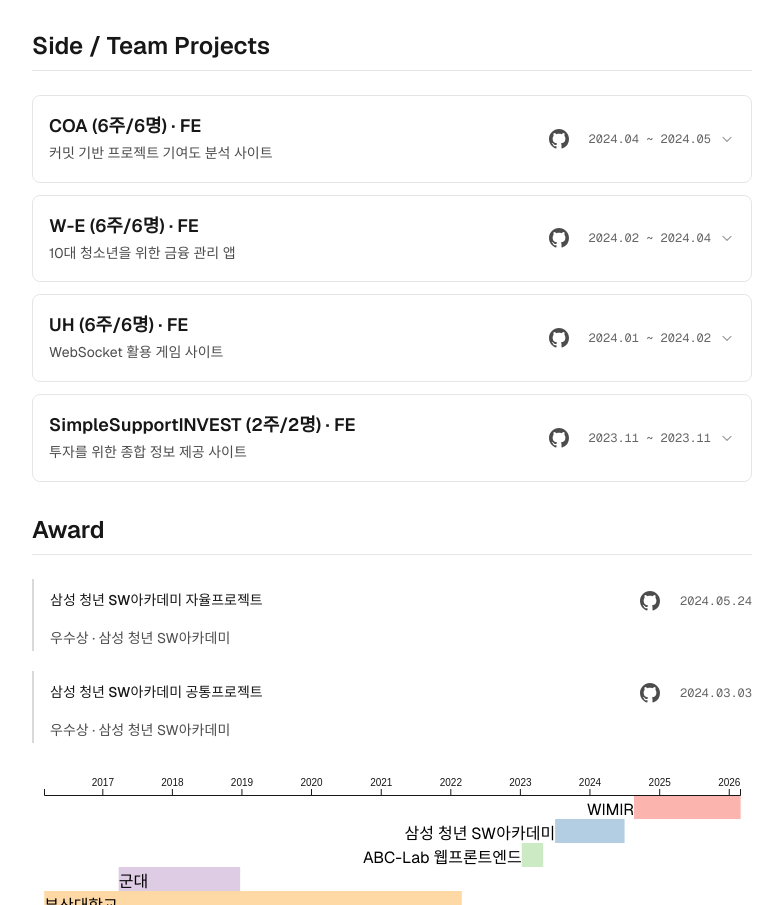
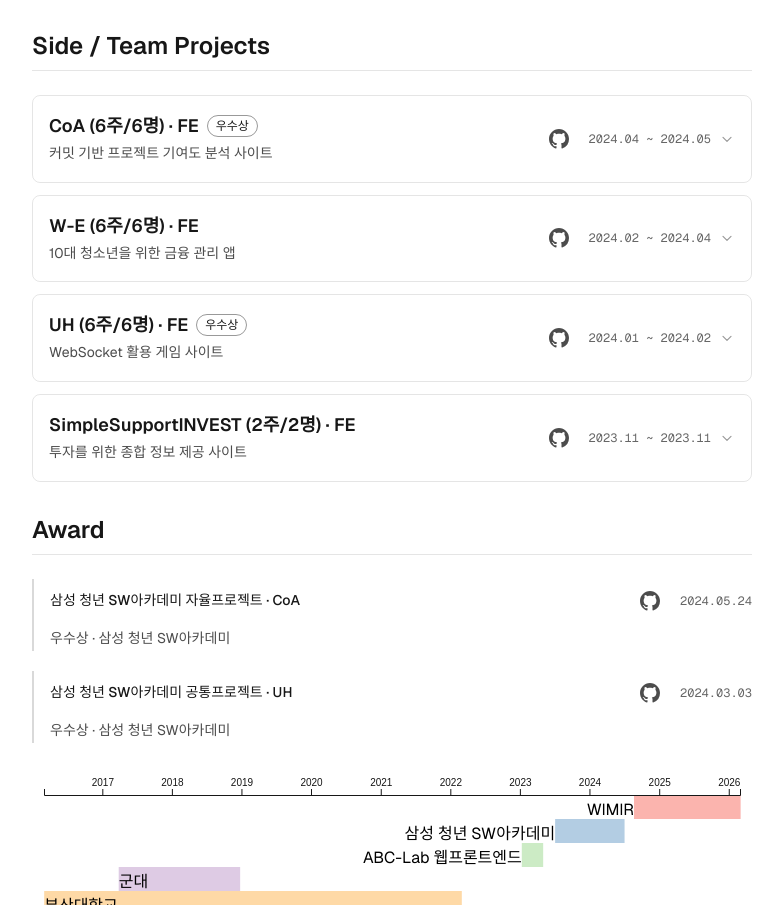
Before and after one commit to Shin-3117/portfolio-next16, a Next.js app: page / in a window 1280 px wide. Shown: the part 1495-2400 px from the top of the page, without its empty margins (248-1031 px from the left). Built offline with nearby package versions, Linux system fonts and the light colour scheme.

Commit message:
프로젝트명 및 상세 정보 업데이트 및 CollapsibleCard 컴포넌트에 배지 지원 추가

```diff
--- a/app/page.tsx
+++ b/app/page.tsx
@@ -97,7 +97,7 @@ export default function Home() {
           <ul className="mt-6 space-y-5 text-sm">
             <li className="border-l-2 border-black/15 pl-4 dark:border-white/25">
               <div className="flex items-center justify-between">
-                <p className="font-medium">삼성 청년 SW아카데미 자율프로젝트</p>
+                <p className="font-medium">삼성 청년 SW아카데미 자율프로젝트 · CoA</p>
                 <div className={'flex gap-2 items-center'}>
                   <RepoLink href="https://github.com/CommitAnalyze/CoA" label="CoA" />
                   <span className="font-mono text-xs tabular-nums text-black/60 dark:text-white/60">2024.05.24</span>
@@ -109,7 +109,7 @@ export default function Home() {
             </li>
             <li className="border-l-2 border-black/15 pl-4 dark:border-white/25">
               <div className="flex items-center justify-between">
-                <p className="font-medium">삼성 청년 SW아카데미 공통프로젝트</p>
+                <p className="font-medium">삼성 청년 SW아카데미 공통프로젝트 · UH</p>
                 <div className={'flex gap-2 items-center'}>
                   <RepoLink href="https://github.com/Shin-3117/UH" label="UH" />
                   <span className="font-mono text-xs tabular-nums text-black/60 dark:text-white/60">2024.03.03</span>
--- a/components/CollapsibleCard.tsx
+++ b/components/CollapsibleCard.tsx
@@ -9,6 +9,7 @@ import RepoLink from "@/components/RepoLink";
 export default function CollapsibleCard({
   title,
   titleLevel = 3,
+  badge,
   subtitle,
   period,
   href,
@@ -17,6 +18,8 @@ export default function CollapsibleCard({
 }: {
   title: string;
   titleLevel?: 3 | 4;
+  /** 제목 옆 강조 배지. 기술 칩보다 테두리를 진하게 해서 위계를 구분한다. */
+  badge?: string;
   subtitle?: string;
   period?: string;
   href?: string;
@@ -31,9 +34,16 @@ export default function CollapsibleCard({
   >
     <summary className="flex cursor-pointer list-none flex-wrap items-center justify-between gap-2 p-4 hover:bg-black/[0.03] dark:hover:bg-white/[0.04] [&::-webkit-details-marker]:hidden">
       <div>
-        <Title className={titleLevel === 3 ? "text-lg font-semibold" : "text-base font-semibold"}>
-          {title}
-        </Title>
+        <div className="flex flex-wrap items-center gap-2">
+          <Title className={titleLevel === 3 ? "text-lg font-semibold" : "text-base font-semibold"}>
+            {title}
+          </Title>
+          {badge && (
+            <span className="rounded-full border border-black/40 px-2 py-0.5 text-xs font-medium dark:border-white/50">
+              {badge}
+            </span>
+          )}
+        </div>
         {subtitle && (
           <p className="mt-0.5 text-sm text-black/70 dark:text-white/70">{subtitle}</p>
         )}
--- a/components/projects/CoA.tsx
+++ b/components/projects/CoA.tsx
@@ -3,7 +3,8 @@ import StackTags from "@/components/StackTags";
 
 export default function CoA() {
   return <CollapsibleCard
-    title="COA (6주/6명) · FE"
+    title="CoA (6주/6명) · FE"
+    badge="우수상"
     subtitle="커밋 기반 프로젝트 기여도 분석 사이트"
     period="2024.04 ~ 2024.05"
     href="https://github.com/CommitAnalyze/CoA"
--- a/components/projects/UH.tsx
+++ b/components/projects/UH.tsx
@@ -4,6 +4,7 @@ import StackTags from "@/components/StackTags";
 export default function UH() {
   return <CollapsibleCard
     title="UH (6주/6명) · FE"
+    badge="우수상"
     subtitle="WebSocket 활용 게임 사이트"
     period="2024.01 ~ 2024.02"
     href="https://github.com/Shin-3117/UH"
```
